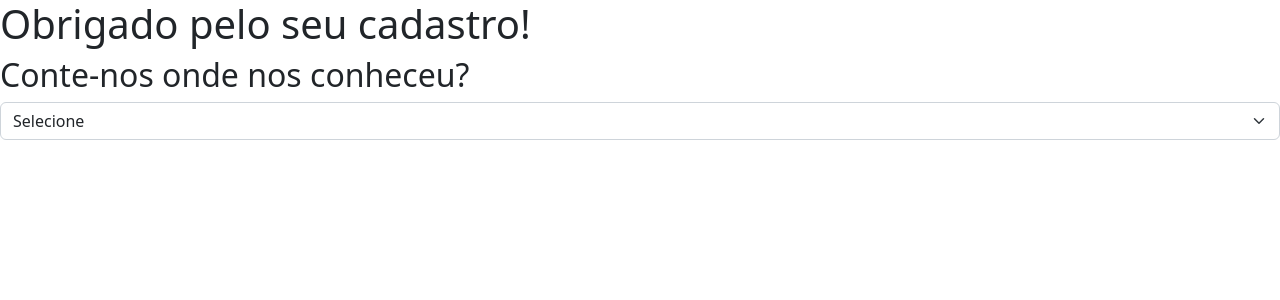
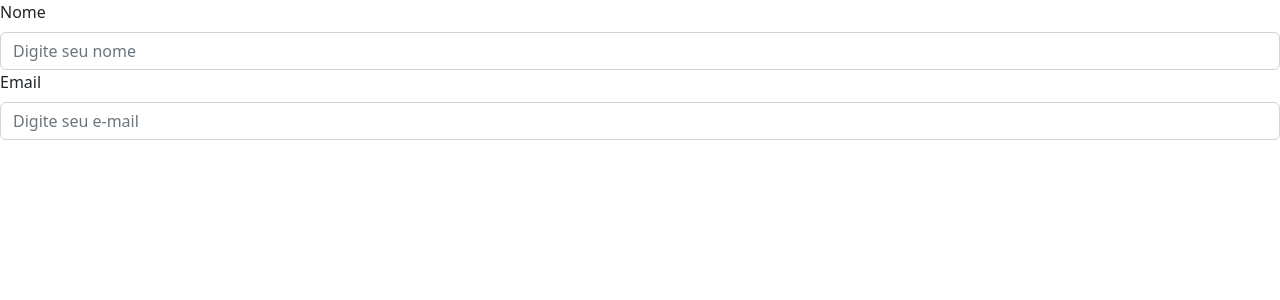
Before and after one commit to huitson-pereira/projCadastro-huitson, a React (Vite) app: page / in a window 1280 px wide. Shown: the top 300 px of the page. Built offline with nearby package versions, Linux system fonts and the light colour scheme.

Commit message:
Ex.6 - Criação exibição de componentes

```diff
--- a/src/App.jsx
+++ b/src/App.jsx
@@ -10,8 +10,14 @@
 
   return (
     <div className="App">
-      {/*<DadosPessoaisForm></DadosPessoaisForm>*/}
-      <Agradecimento></Agradecimento>
+      <div>
+            <form>
+                {/*aqui vai a regra para exibir o componente do passo atual*/}
+                <div>
+                  {componenteAtual}
+                </div>
+            </form>
+      </div>
     </div>
   )
 }
```
